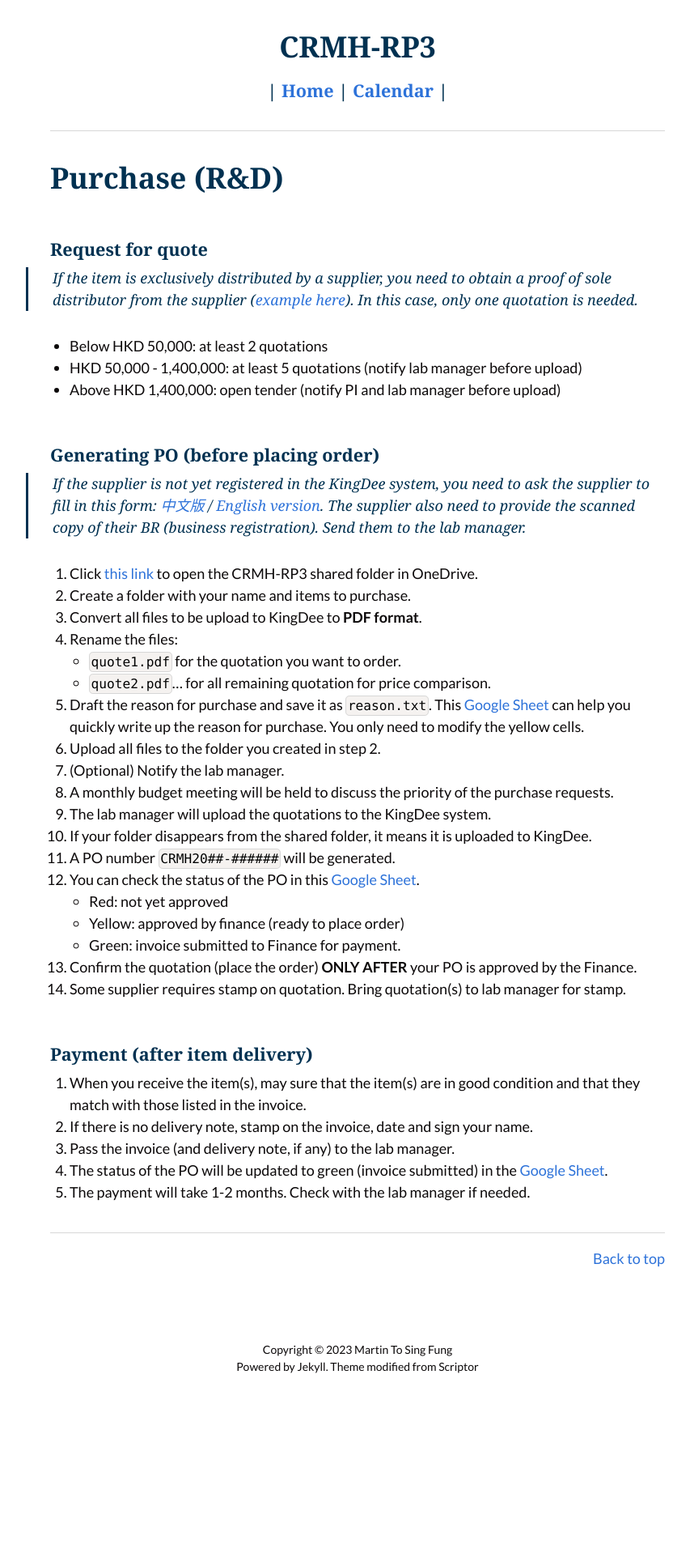
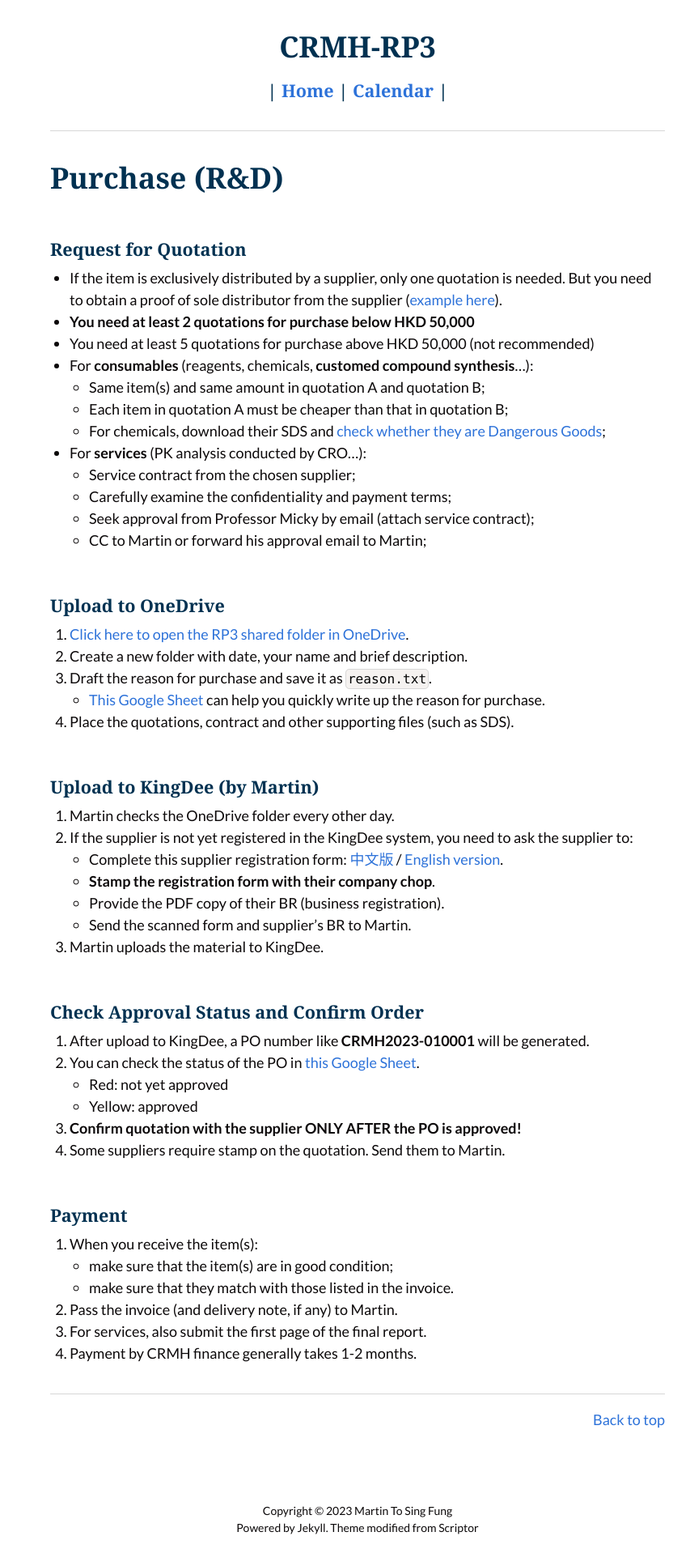
Before and after one commit to CRMH3/crmh3.github.io, a Jekyll site: the page built from purchase-rnd.md, in a window 1280 px wide. Shown: the whole page at 81% size, without its empty margins (198-1051 px from the left). Built offline with Jekyll 4.4.1, drawn with Linux system fonts in a browser that asks for light colours; before the commit the page ends 1735 px from its top, so only the background shows below that.

Commit message:
Update purchase-rnd.md

```diff
--- a/purchase-rnd.md
+++ b/purchase-rnd.md
@@ -6,42 +6,54 @@ permalink: /purchase-rnd.html
 
 # Purchase (R&D)
 
-## Request for quote
+## Request for Quotation
 
-> If the item is exclusively distributed by a supplier, you need to obtain a proof of sole distributor from the supplier ([example here](/files/proof-of-solo-distributor.pdf)). In this case, only one quotation is needed.
+- If the item is exclusively distributed by a supplier, only one quotation is needed. But you need to obtain a proof of sole distributor from the supplier ([example here](/files/proof-of-solo-distributor.pdf)).
+- **You need at least 2 quotations for purchase below HKD 50,000**
+- You need at least 5 quotations for purchase above HKD 50,000 (not recommended)
+- For **consumables** (reagents, chemicals, **customed compound synthesis**...):
+  - Same item(s) and same amount in quotation A and quotation B;
+  - Each item in quotation A must be cheaper than that in quotation B;
+  - For chemicals, download their SDS and [check whether they are Dangerous Goods](/dangerous-goods.html);
+- For **services** (PK analysis conducted by CRO...):
+  - Service contract from the chosen supplier;
+  - Carefully examine the confidentiality and payment terms;
+  - Seek approval from Professor Micky by email (attach service contract);
+  - CC to Martin or forward his approval email to Martin;
 
-- Below HKD 50,000: at least 2 quotations
-- HKD 50,000 - 1,400,000: at least 5 quotations (notify lab manager before upload)
-- Above HKD 1,400,000: open tender (notify PI and lab manager before upload)
+## Upload to OneDrive
 
-## Generating PO (before placing order)
+1. [Click here to open the RP3 shared folder in OneDrive](https://cashkisi-my.sharepoint.com/:f:/g/personal/martin_fung_crmh-cas_org_hk/Ejln8dnGqwdFrYVwdLnNunsBRudISDB9TlKk-a_iZp4Qjw).
+2. Create a new folder with date, your name and brief description.
+3. Draft the reason for purchase and save it as `reason.txt`.
+   - [This Google Sheet](https://docs.google.com/spreadsheets/d/12CKzJxOU9rnjq7g0KeWHx74sbSmVm2UVX43XbNoYYQQ/edit#gid=1200566768) can help you quickly write up the reason for purchase.
+4. Place the quotations, contract and other supporting files (such as SDS).
 
->  If the supplier is not yet registered in the KingDee system, you need to ask the supplier to fill in this form: [中文版](/files/supplier-registration-form-(chi).pdf) / [English version](/files/supplier-registration-form-(eng).pdf). The supplier also need to provide the scanned copy of their BR (business registration). Send them to the lab manager.
+## Upload to KingDee (by Martin)
 
-1. Click [this link](https://cashkisi-my.sharepoint.com/:f:/g/personal/martin_fung_crmh-cas_org_hk/Ejln8dnGqwdFrYVwdLnNunsBRudISDB9TlKk-a_iZp4Qjw) to open the CRMH-RP3 shared folder in OneDrive.
-2. Create a folder with your name and items to purchase.
-3. Convert all files to be upload to KingDee to **PDF format**.
-4. Rename the files:
-   - `quote1.pdf` for the quotation you want to order.
-   - `quote2.pdf`... for all remaining quotation for price comparison.
-5. Draft the reason for purchase and save it as `reason.txt`. This [Google Sheet](https://docs.google.com/spreadsheets/d/12CKzJxOU9rnjq7g0KeWHx74sbSmVm2UVX43XbNoYYQQ/edit#gid=1200566768) can help you quickly write up the reason for purchase. You only need to modify the yellow cells.
-6. Upload all files to the folder you created in step 2.
-7. (Optional) Notify the lab manager.
-8. A monthly budget meeting will be held to discuss the priority of the purchase requests.
-9. The lab manager will upload the quotations to the KingDee system.
-10. If your folder disappears from the shared folder, it means it is uploaded to KingDee.
-11. A PO number `CRMH20##-######` will be generated.
-12. You can check the status of the PO in this [Google Sheet](https://docs.google.com/spreadsheets/d/15i1mifg1eu3V0C2jr4KVoT_91uvnBa-sHtmegGWxzd0).
-    - Red: not yet approved
-    - Yellow: approved by finance (ready to place order)
-    - Green: invoice submitted to Finance for payment.
-13. Confirm the quotation (place the order) **ONLY AFTER** your PO is approved by the Finance.
-14. Some supplier requires stamp on quotation. Bring quotation(s) to lab manager for stamp.
+1. Martin checks the OneDrive folder every other day.
+2. If the supplier is not yet registered in the KingDee system, you need to ask the supplier to:
+   - Complete this supplier registration form: [中文版](/files/supplier-registration-form-(chi).pdf) / [English version](/files/supplier-registration-form-(eng).pdf).
+   - **Stamp the registration form with their company chop**.
+   - Provide the PDF copy of their BR (business registration).
+   - Send the scanned form and supplier's BR to Martin.
+3. Martin uploads the material to KingDee.
 
-## Payment (after item delivery)
+## Check Approval Status and Confirm Order
 
-1. When you receive the item(s), may sure that the item(s) are in good condition and that they match with those listed in the invoice.
-2. If there is no delivery note, stamp on the invoice, date and sign your name.
-3. Pass the invoice (and delivery note, if any) to the lab manager.
-4. The status of the PO will be updated to green (invoice submitted) in the [Google Sheet](https://docs.google.com/spreadsheets/d/15i1mifg1eu3V0C2jr4KVoT_91uvnBa-sHtmegGWxzd0).
-5. The payment will take 1-2 months. Check with the lab manager if needed.
+1. After upload to KingDee, a PO number like **CRMH2023-010001** will be generated.
+2. You can check the status of the PO in [this Google Sheet](https://docs.google.com/spreadsheets/d/15i1mifg1eu3V0C2jr4KVoT_91uvnBa-sHtmegGWxzd0).
+   - Red: not yet approved
+   - Yellow: approved
+3. **Confirm quotation with the supplier ONLY AFTER the PO is approved!**
+4. Some suppliers require stamp on the quotation. Send them to Martin.
+
+## Payment
+
+1. When you receive the item(s):
+   - make sure that the item(s) are in good condition;
+   - make sure that they match with those listed in the invoice.
+
+2. Pass the invoice (and delivery note, if any) to Martin.
+3. For services, also submit the first page of the final report.
+4. Payment by CRMH finance generally takes 1-2 months.
```
